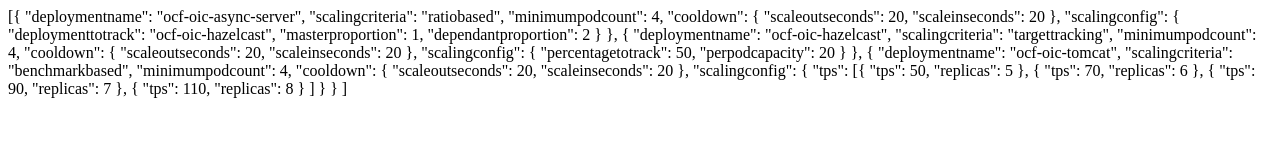
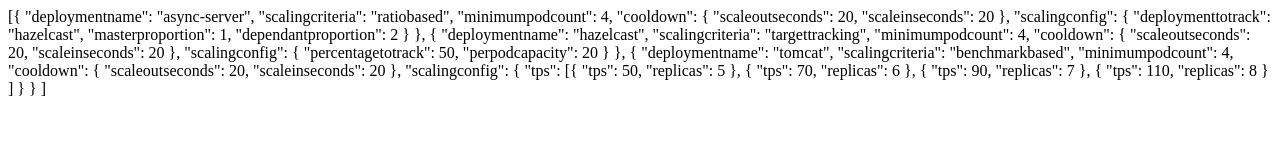
Before and after one commit to cybersaxena/html, a plain HTML site: page index.html in a window 1280 px wide. Drawn offline with Linux system fonts and the light colour scheme.

Commit message:
Update index.html

```diff
--- a/index.html
+++ b/index.html
@@ -1,8 +1,8 @@
 <html>
-<title>sKaler</title>
+<title>god bless you!</title>
 <body>
 [{
-	"deploymentname": "ocf-oic-async-server",
+	"deploymentname": "async-server",
 	"scalingcriteria": "ratiobased",
 	"minimumpodcount": 4,
 	"cooldown": {
@@ -10,13 +10,13 @@
 		"scaleinseconds": 20
 	},
 	"scalingconfig": {
-		"deploymenttotrack": "ocf-oic-hazelcast",
+		"deploymenttotrack": "hazelcast",
 		"masterproportion": 1,
 		"dependantproportion": 2
 	}
 },
 {
-	"deploymentname": "ocf-oic-hazelcast",
+	"deploymentname": "hazelcast",
 	"scalingcriteria": "targettracking",
 	"minimumpodcount": 4,
 	"cooldown": {
@@ -29,7 +29,7 @@
 	}
 },
 {
-	"deploymentname": "ocf-oic-tomcat",
+	"deploymentname": "tomcat",
 	"scalingcriteria": "benchmarkbased",
 	"minimumpodcount": 4,
 	"cooldown": {
```
